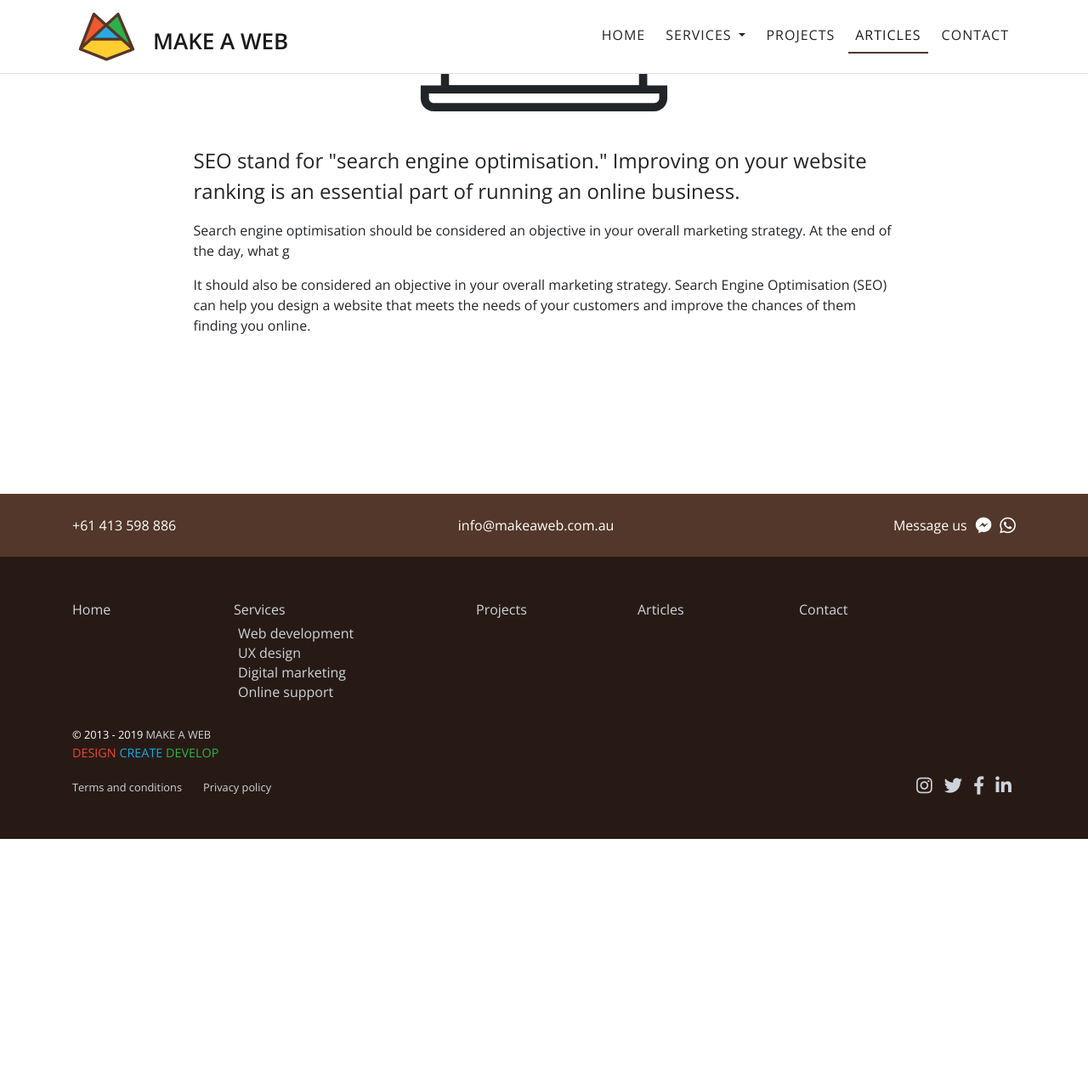
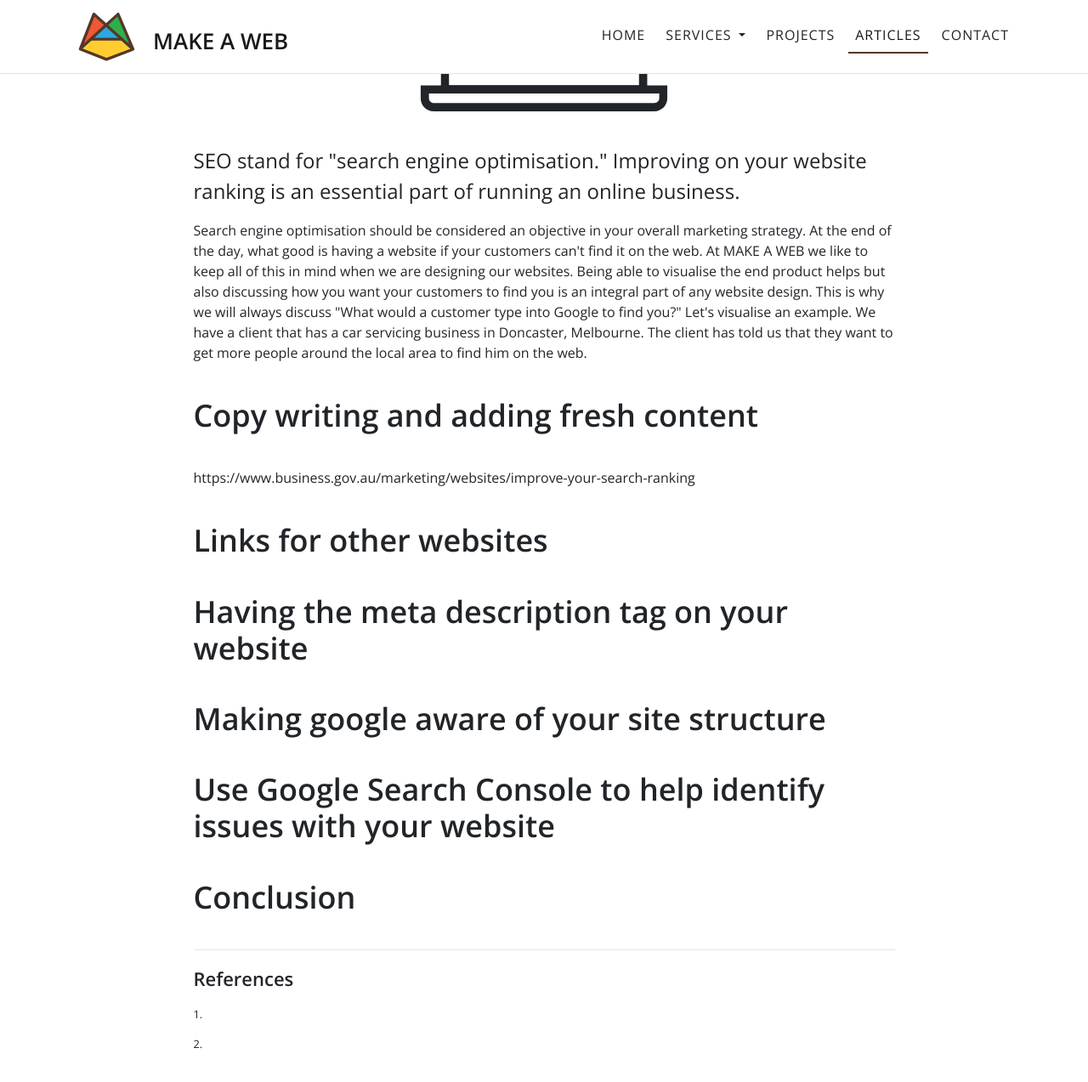
Before and after one commit to makeaweb/maw, a Jekyll site: the page built from _posts/2019-02-01-what-is-seo.html, in a window 1280 px wide and 1400 px high, scrolled down 339 px. Shown: the top 1273 px of the window at 85% size. Built offline with Jekyll 4.4.1, drawn with Linux system fonts in a browser that asks for light colours; nearby versions of some CDN libraries; comment, search, counter and statistics services are not loaded; before the commit the page ends 1326 px from its top, so only the background shows below that.

Commit message:
Update to what is seo article

```diff
--- a/_posts/2019-02-01-what-is-seo.html
+++ b/_posts/2019-02-01-what-is-seo.html
@@ -13,9 +13,31 @@ comments: true
 <p class="lead">SEO stand for "search engine optimisation." Improving on your website ranking is an essential part of running an online business.</p>
 
 <p>
-  Search engine optimisation should be considered an objective in your overall marketing strategy. At the end of the day, what g
+  Search engine optimisation should be considered an objective in your overall marketing strategy.
+  At the end of the day, what good is having a website if your customers can't find it on the web.
+  At MAKE A WEB we like to keep all of this in mind when we are designing our websites.
+  Being able to visualise the end product helps but also discussing how you want your customers to find you is an integral part of any website design.
+  This is why we will always discuss "What would a customer type into Google to find you?"
+  Let's visualise an example.
+  We have a client that has a car servicing business in Doncaster, Melbourne.
+  The client has told us that they want to get more people around the local area to find him on the web.
 </p>
 
-It should also be considered an objective in your overall marketing strategy.
+<h3 class="h2">Copy writing and adding fresh content</h3>
 
-Search Engine Optimisation (SEO) can help you design a website that meets the needs of your customers and improve the chances of them finding you online.
+
+https://www.business.gov.au/marketing/websites/improve-your-search-ranking
+
+<h3 class="h2">Links for other websites</h3>
+<h3 class="h2">Having the meta description tag on your website</h3>
+<h3 class="h2">Making google aware of your site structure</h3>
+<h3 class="h2">Use Google Search Console to help identify issues with your website</h3>
+<h3 class="h2">Conclusion</h3>
+
+
+<hr>
+<h3 class="h4">References</h3>
+<small>
+  <p>1. </p>
+  <p>2. </p>
+</small>
```
